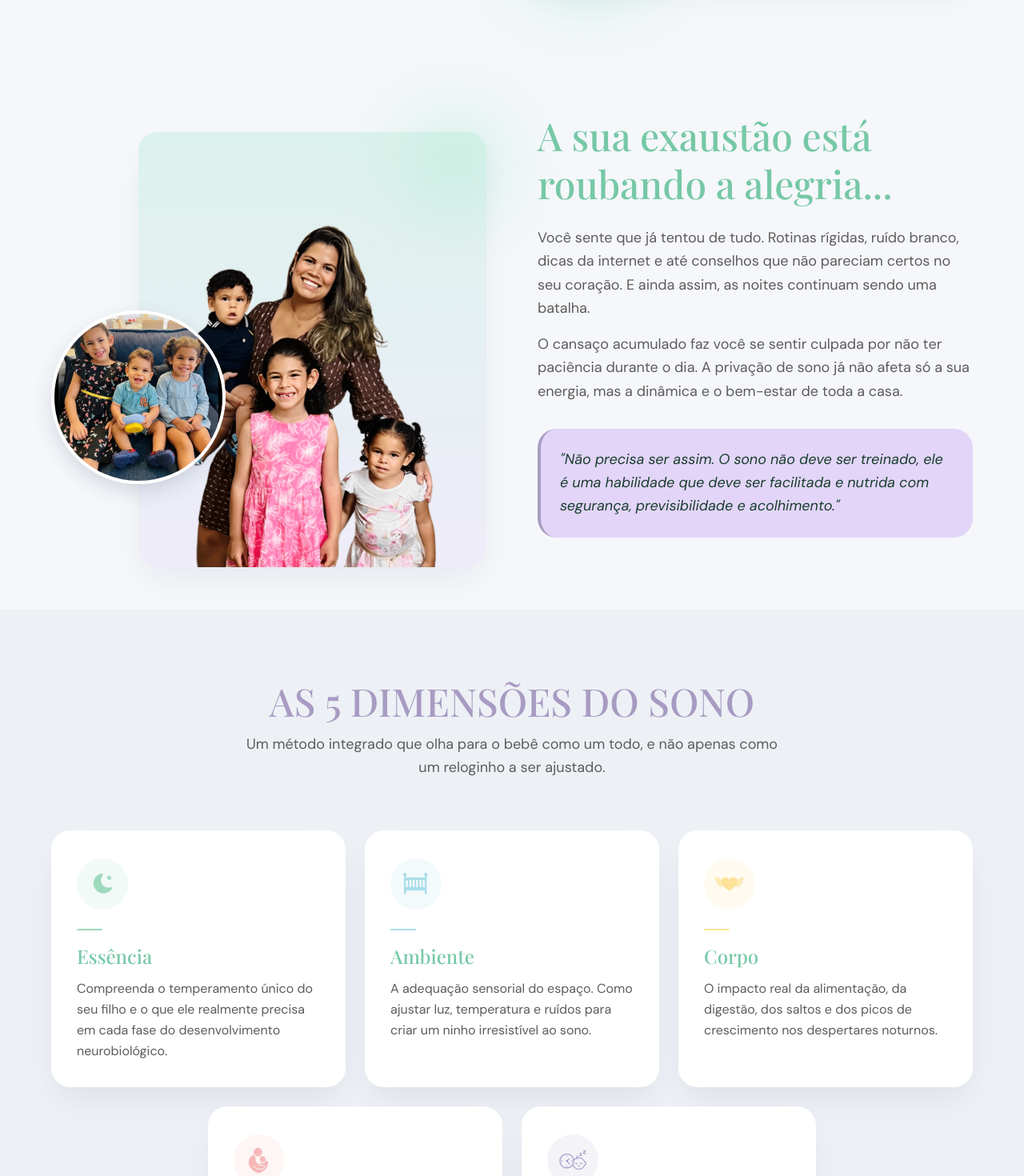
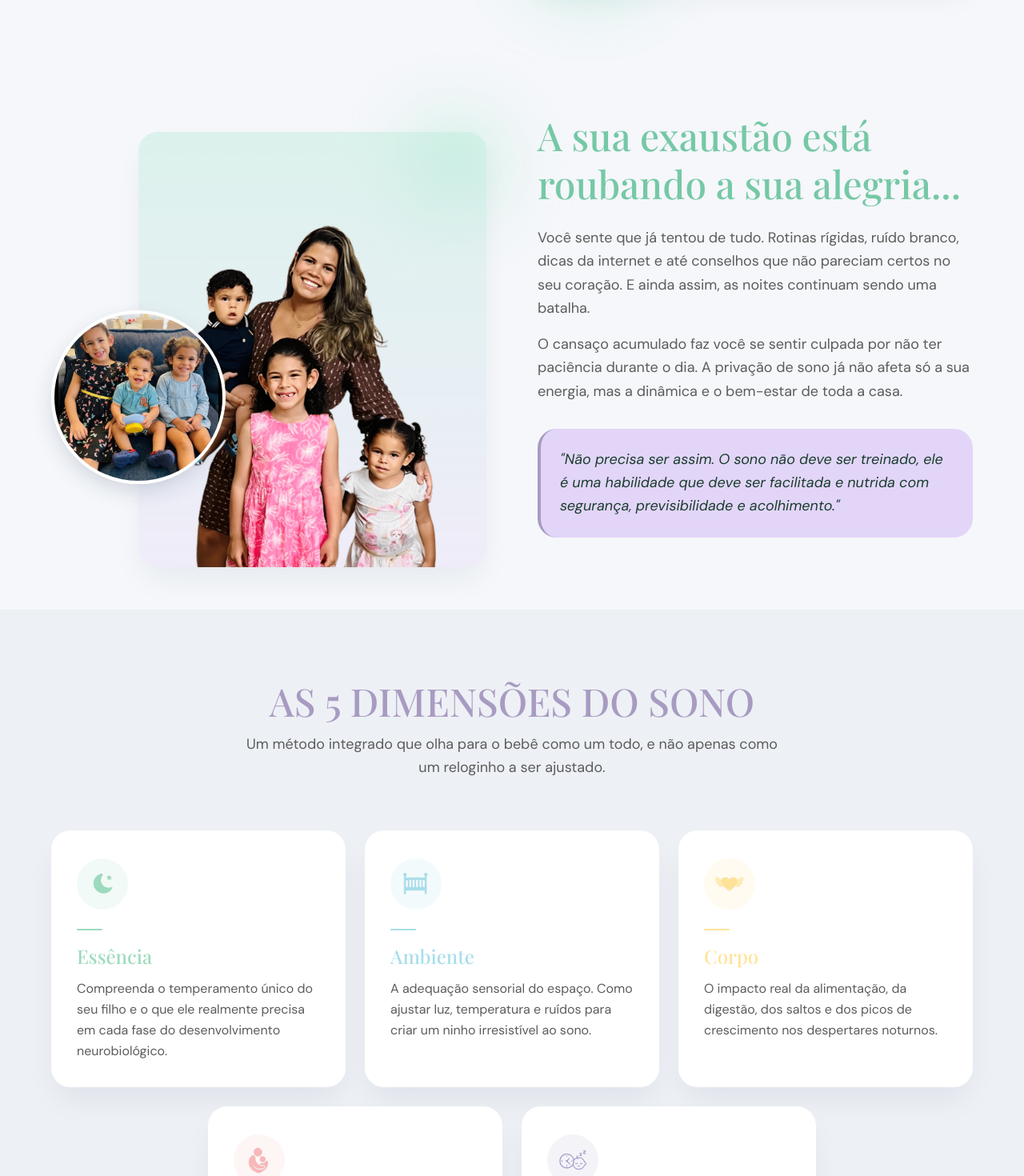
Before and after one commit to jotaraujo/5_dimensoes_do_sono, a React (Vite) app: page / in a window 1280 px wide. Shown: the part 760-2230 px from the top of the page at 80% size. Built offline with nearby package versions, Linux system fonts and the light colour scheme; a web font is replaced by a local one.

Commit message:
:lipstick: style: Changing title color, section background, fixing title

```diff
--- a/src/components/Exhaustion.jsx
+++ b/src/components/Exhaustion.jsx
@@ -39,7 +39,7 @@ export default function Exhaustion() {
         {/* Texto */}
         <div ref={textRef} className="order-1 md:order-2 flex flex-col gap-6 fade-in-right">
           <h2 className="font-display text-4xl md:text-5xl font-medium text-primary leading-tight">
-            A sua exaustão está roubando a alegria...
+            A sua exaustão está roubando a sua alegria...
           </h2>
 
           <div className="text-lg text-on-surface-variant space-y-4 leading-relaxed">
--- a/src/components/VideoSection.jsx
+++ b/src/components/VideoSection.jsx
@@ -26,7 +26,7 @@ export default function VideoSection() {
   }
 
   return (
-    <section className="section-padding bg-[#280d35]">
+    <section className="section-padding bg-secondary">
       <div className="container-max text-center">
 
         <div ref={headingRef} className="mb-10 fade-in-up">
--- a/src/components/ui/DimensionCard.jsx
+++ b/src/components/ui/DimensionCard.jsx
@@ -56,7 +56,11 @@ export default function DimensionCard({ icon, title, description, color, border,
         className="dimension-card__bar h-0.5 w-8 rounded-full mb-4"
       />
 
-      <h3 className="dimension-card__title font-display text-2xl font-medium text-primary mb-3">
+      {/* Cor do título igual à cor do ícone de cada dimensão */}
+      <h3
+        style={{ color }}
+        className="dimension-card__title font-display text-2xl font-medium mb-3"
+      >
         {title}
       </h3>
 
```
